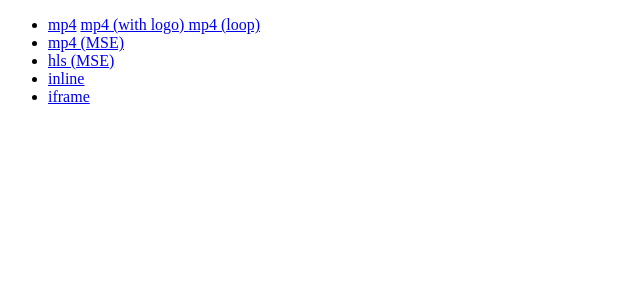
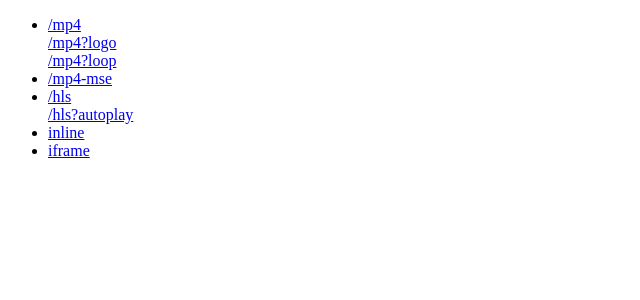
Before and after one commit to zhihu/griffith, a React (Vite) app in the folder example/: page / in a window 1280 px wide. Shown: the top 300 px of the page, without its empty margins (0-640 px from the left). Built offline with nearby package versions, Linux system fonts and the light colour scheme.

Commit message:
chore: update example

```diff
--- a/example/src/App.tsx
+++ b/example/src/App.tsx
@@ -1,10 +1,10 @@
 import React from 'react'
-import {BrowserRouter as Router, Switch, Route, Link} from 'react-router-dom'
-import MP4Page from './MP4Page'
+import {BrowserRouter as Router, Link, Route, Switch} from 'react-router-dom'
 import FMP4Page from './FMP4Page'
 import HLSPage from './HLSPage'
+import IframePage from './IframePage'
 import InlinePage from './InlinePage'
-import IframePage from './IframePage'
+import MP4Page from './MP4Page'
 
 const nonav = new URLSearchParams(location.search).has('nonav')
 
@@ -13,15 +13,20 @@ const NavLinks = () => {
     <nav>
       <ul>
         <li>
-          <Link to="/mp4">mp4</Link>{' '}
-          <Link to="/mp4?logo">mp4 (with logo) </Link>{' '}
-          <Link to="/mp4?loop">mp4 (loop)</Link>
+          <Link to="/mp4">/mp4</Link>
+          <br />
+          <Link to="/mp4?logo">/mp4?logo</Link>
+          <br />
+          <Link to="/mp4?loop">/mp4?loop</Link>
+          <br />
         </li>
         <li>
-          <Link to="/fmp4">mp4 (MSE)</Link>
+          <Link to="/mp4-mse">/mp4-mse</Link>
         </li>
         <li>
-          <Link to="/hls">hls (MSE)</Link>
+          <Link to="/hls">/hls</Link>
+          <br />
+          <Link to="/hls?autoplay">/hls?autoplay</Link>
         </li>
         <li>
           <Link to="/inline">inline</Link>
@@ -43,7 +48,7 @@ function App() {
         <Route path="/mp4">
           <MP4Page />
         </Route>
-        <Route path="/fmp4">
+        <Route path="/mp4-mse">
           <FMP4Page />
         </Route>
         <Route path="/hls">
--- a/example/src/FMP4Page.tsx
+++ b/example/src/FMP4Page.tsx
@@ -1,5 +1,5 @@
+import Player, {PlayerProps} from 'griffith'
 import React from 'react'
-import Player from 'griffith'
 import {logEvent} from './utils'
 
 const duration = 182
@@ -25,7 +25,7 @@ const sources = {
   },
 }
 
-const props = {
+const props: PlayerProps = {
   id: 'zhihu2018',
   standalone: true,
   title: '2018 我们如何与世界相处？',
@@ -33,8 +33,9 @@ const props = {
   duration,
   sources,
   shouldObserveResize: true,
-  src: 'https://zhstatic.zhihu.com/cfe/griffith/zhihu2018_sd.mp4',
   useMSE: true,
+  // FIXME: 有无 autoplay 都有 bug
+  autoplay: true,
   onEvent: logEvent,
 }
 
--- a/example/src/HLSPage.tsx
+++ b/example/src/HLSPage.tsx
@@ -1,6 +1,7 @@
+import Player, {PlayerProps} from 'griffith'
 import React from 'react'
-import Player from 'griffith'
 import {logEvent} from './utils'
+import useQuery from './utils/useQuery'
 
 const sources = {
   // 注意，这里手动提供了 auto 品质的 source，因此会无视 useAutoQuality 的配置
@@ -15,19 +16,31 @@ const sources = {
   },
 }
 
-const props = {
+const props: PlayerProps = {
   id: 'test-hls-video',
   title: 'Test HLS Video',
   standalone: true,
   cover: 'https://zhstatic.zhihu.com/cfe/griffith/player.png',
   sources,
   shouldObserveResize: true,
-  autoplay: true,
   hiddenTimeline: true,
   hiddenTime: true,
   onEvent: logEvent,
 }
 
-const App = () => <Player {...props} />
+const App = () => {
+  const query = useQuery()
+  const autoplay = 'autoplay' in query
+
+  return (
+    <Player
+      {...props}
+      // FIXME: 无 autoplay 播放中正常，https://github.com/zhihu/griffith/issues/231
+      autoplay={autoplay}
+      // Player 没有响应 autoplay
+      key={String(autoplay)}
+    />
+  )
+}
 
 export default App
--- a/example/src/MP4Page.tsx
+++ b/example/src/MP4Page.tsx
@@ -1,8 +1,13 @@
-import React, {useState, useEffect} from 'react'
-import Player, {useMessageContextRef, ACTIONS, EVENTS} from 'griffith'
-import {useLocation} from 'react-router-dom'
+import Player, {
+  ACTIONS,
+  EVENTS,
+  PlayerProps,
+  useMessageContextRef,
+} from 'griffith'
+import React, {useState} from 'react'
 import Logo from './Logo'
 import {logEvent} from './utils'
+import useQuery from './utils/useQuery'
 
 const duration = 182
 
@@ -27,7 +32,7 @@ const sources = {
   },
 }
 
-const props = {
+const props: PlayerProps = {
   id: 'zhihu2018',
   standalone: true,
   title: '2018 我们如何与世界相处？',
@@ -36,21 +41,6 @@ const props = {
   sources,
   autoplay: true,
   shouldObserveResize: true,
-  src: 'https://zhstatic.zhihu.com/cfe/griffith/zhihu2018_sd.mp4',
-}
-
-const parseQuery = (search: string) =>
-  Object.fromEntries(
-    new URLSearchParams(search) as unknown as Iterable<[string, string]>
-  )
-
-const useQuery = () => {
-  const location = useLocation<null>()
-  const [query, setQuery] = useState(() => parseQuery(location.search))
-  useEffect(() => {
-    setQuery(parseQuery(location.search))
-  }, [location.search])
-  return query
 }
 
 const App = () => {
--- /dev/null
+++ b/example/src/utils/useQuery.ts
@@ -0,0 +1,18 @@
+import {useState, useEffect} from 'react'
+import {useLocation} from 'react-router-dom'
+
+const parseQuery = (search: string) =>
+  Object.fromEntries(
+    new URLSearchParams(search) as unknown as Iterable<[string, string]>
+  )
+
+const useQuery = () => {
+  const location = useLocation<null>()
+  const [query, setQuery] = useState(() => parseQuery(location.search))
+  useEffect(() => {
+    setQuery(parseQuery(location.search))
+  }, [location.search])
+  return query
+}
+
+export default useQuery
```
